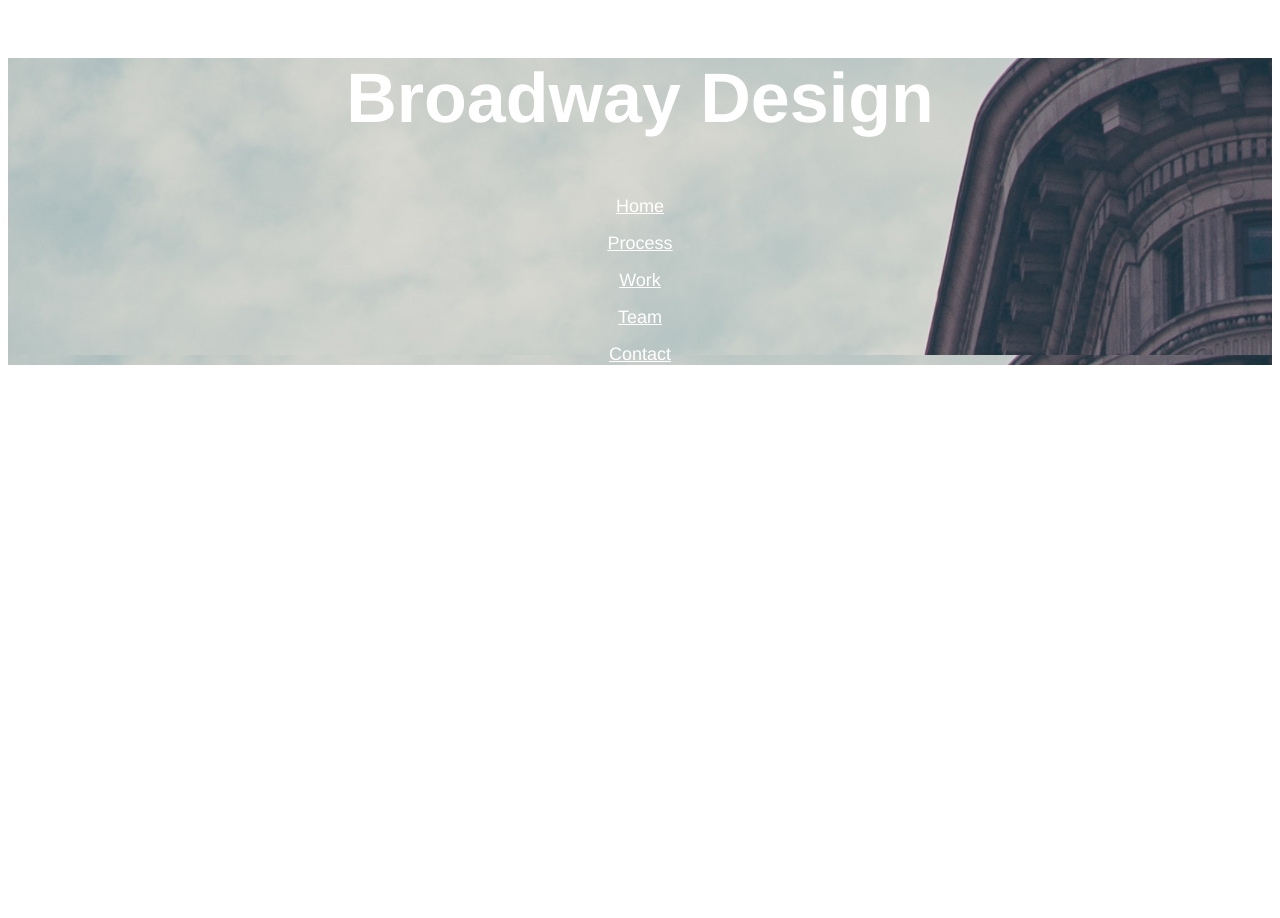
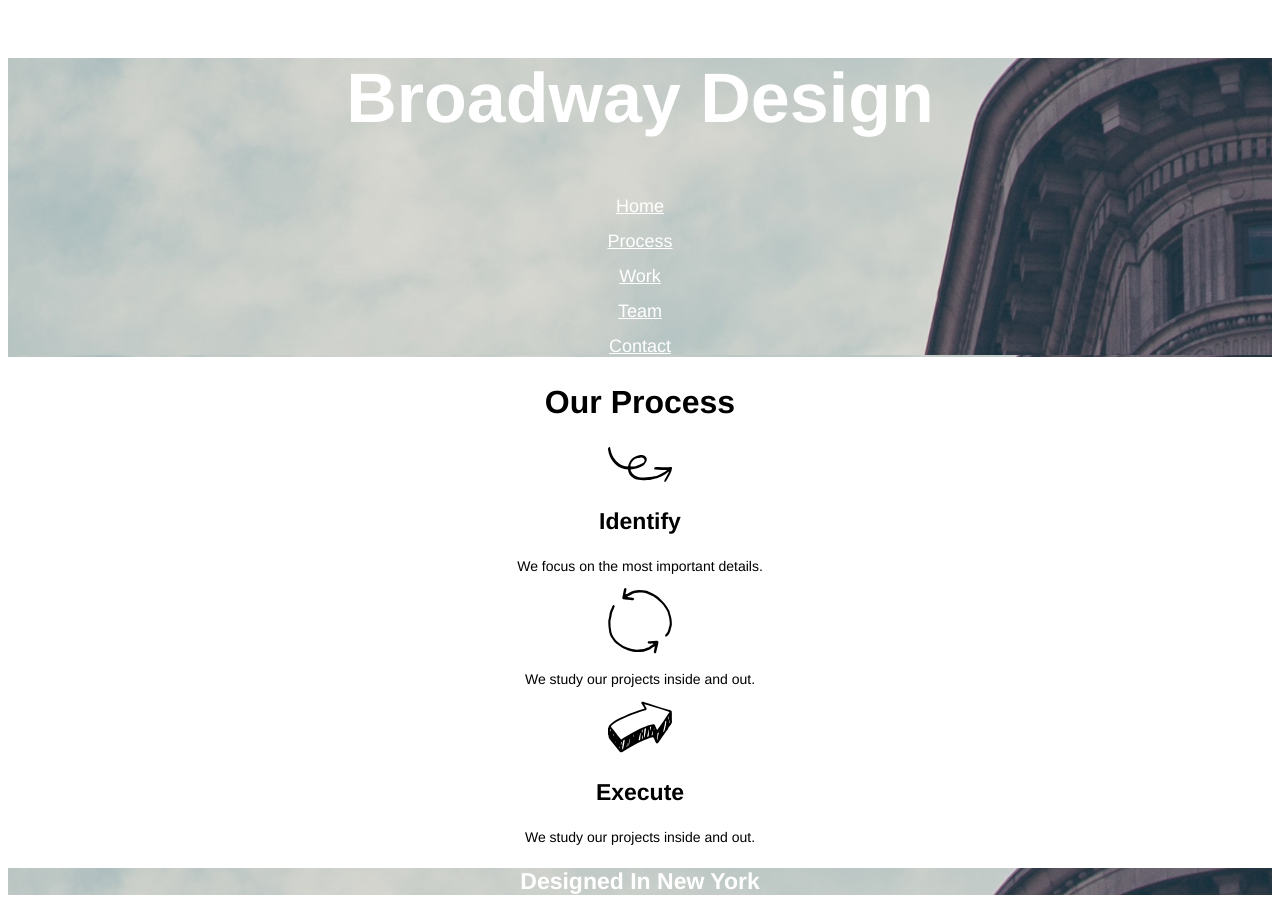
Before and after one commit to tyrasztt/Broadway, a plain HTML site: page index.html in a window 1280 px wide. Before the commit the page ends 800 px from the top, so only its background shows below. Drawn offline with Linux system fonts and the light colour scheme.

Commit message:
Process Section

```diff
--- a/Resources/CSS/style.css
+++ b/Resources/CSS/style.css
@@ -15,3 +15,18 @@ a {
   font-size: 18px;
   color: white;
 }
+h2 {
+  font-size: 32px;
+  font-weight: bold;
+}
+h3 {
+  font-size: 23px;
+  font-weight: bold;
+}
+p {
+  font-size: 14px;
+}
+.banner1 {
+  background-image: url("../images/the-flatiron-building.png");
+  color: white;
+}
--- a/index.html
+++ b/index.html
@@ -16,7 +16,25 @@
       <p><a href="#contact">Contact</a></p>
     </nav>
 
-    <div class=""
+
+    <!-- Process Section -->
+
+    <div class="process">
+      <h2>Our Process</h2>
+      <p><img src="./resources/images/identify.svg" />
+      </p>
+      <h3>Identify</h3>
+      <p>We focus on the most important details.</p>
+      <p><img src="./resources/images/understand.svg" /></p>
+      <p>We study our projects inside and out.</p>
+      <p><img src="./resources/images/execute.svg" /></p>
+      <h3>Execute</h3>
+      <p>We study our projects inside and out.</p>
+    </div>
+
+    <div>
+      <h3 class="banner1">Designed In New York</h3>
+    </div>
 
   </body>
 </html>
```
